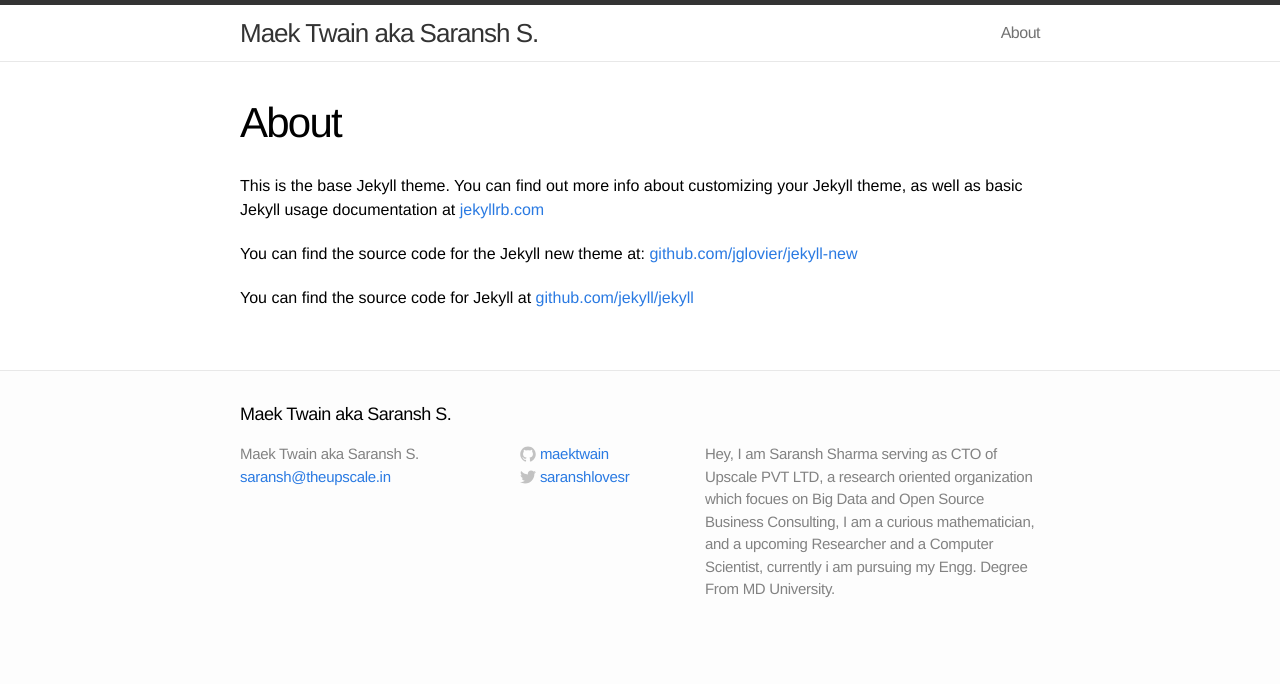
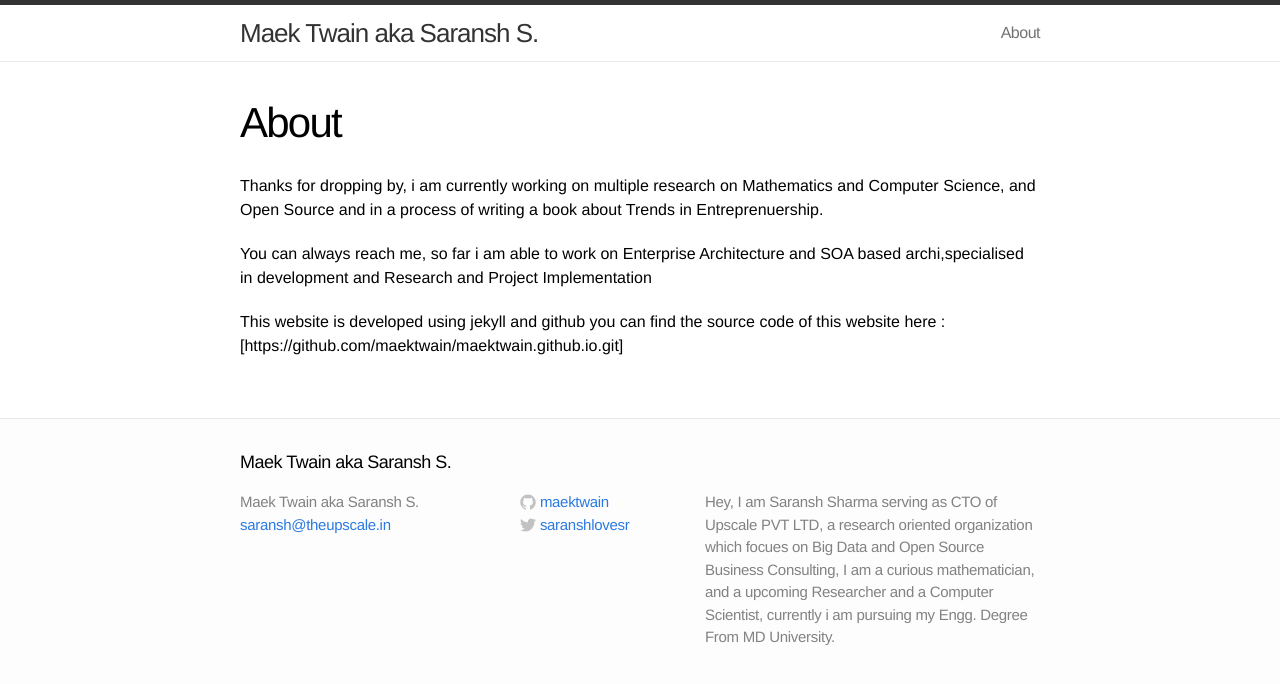
Before and after one commit to theupscale/maektwain.github.io, a Jekyll site: the page built from about.md, in a window 1280 px wide. Shown: the top 684 px of the page. Built offline with Jekyll 4.4.1, drawn with Linux system fonts in a browser that asks for light colours.

Commit message:
Done For Today

```diff
--- a/about.md
+++ b/about.md
@@ -4,8 +4,13 @@
 permalink: /about/
 ---
 
-This is the base Jekyll theme. You can find out more info about customizing your Jekyll theme, as well as basic Jekyll usage documentation at [jekyllrb.com](http://jekyllrb.com/)
+Thanks for dropping by, i am currently working on multiple research on Mathematics and Computer Science, and Open Source and in a
+process of writing a book about Trends in Entreprenuership.
 
-You can find the source code for the Jekyll new theme at: [github.com/jglovier/jekyll-new](https://github.com/jglovier/jekyll-new)
+You can always reach me, so far i am able to work on Enterprise Architecture and SOA based archi,specialised in development and Research
+and Project Implementation
 
-You can find the source code for Jekyll at [github.com/jekyll/jekyll](https://github.com/jekyll/jekyll)
+
+
+
+This website is developed using jekyll and github you can find the source code of this website here : [https://github.com/maektwain/maektwain.github.io.git]
```
